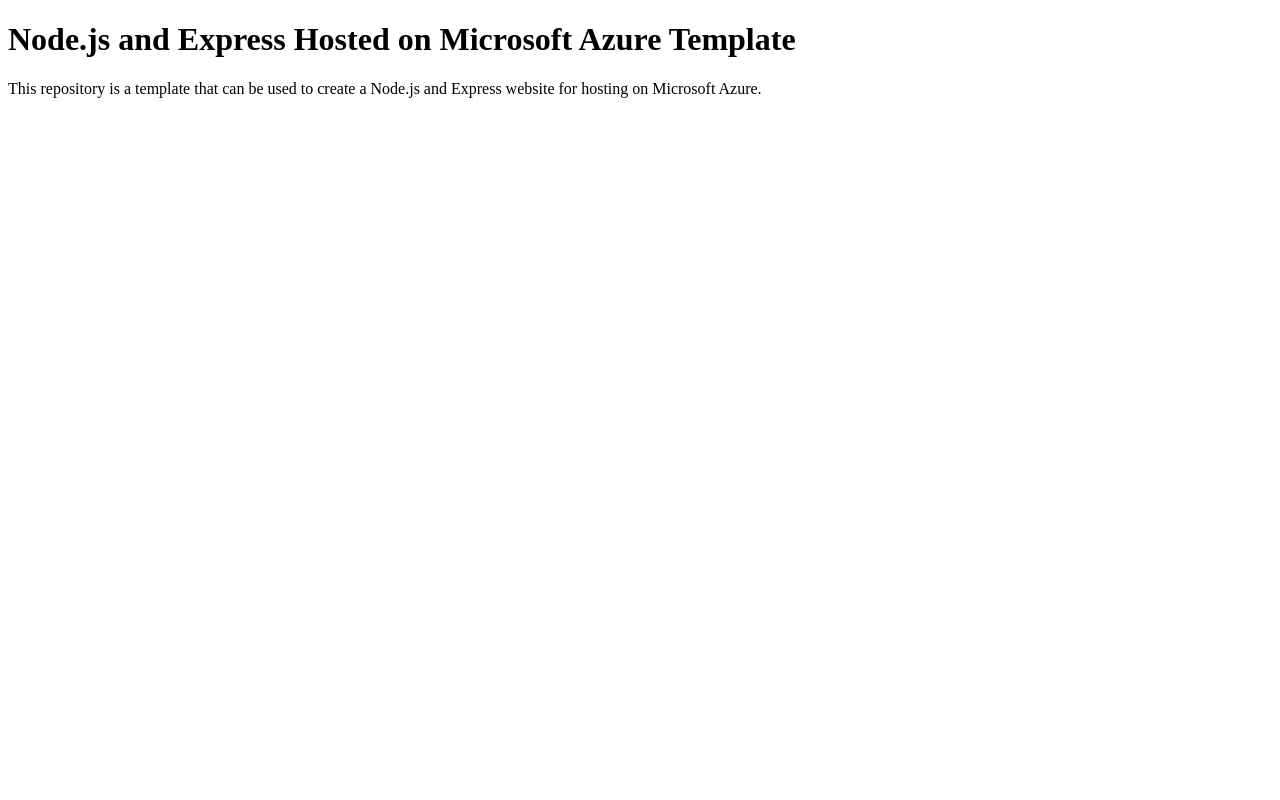
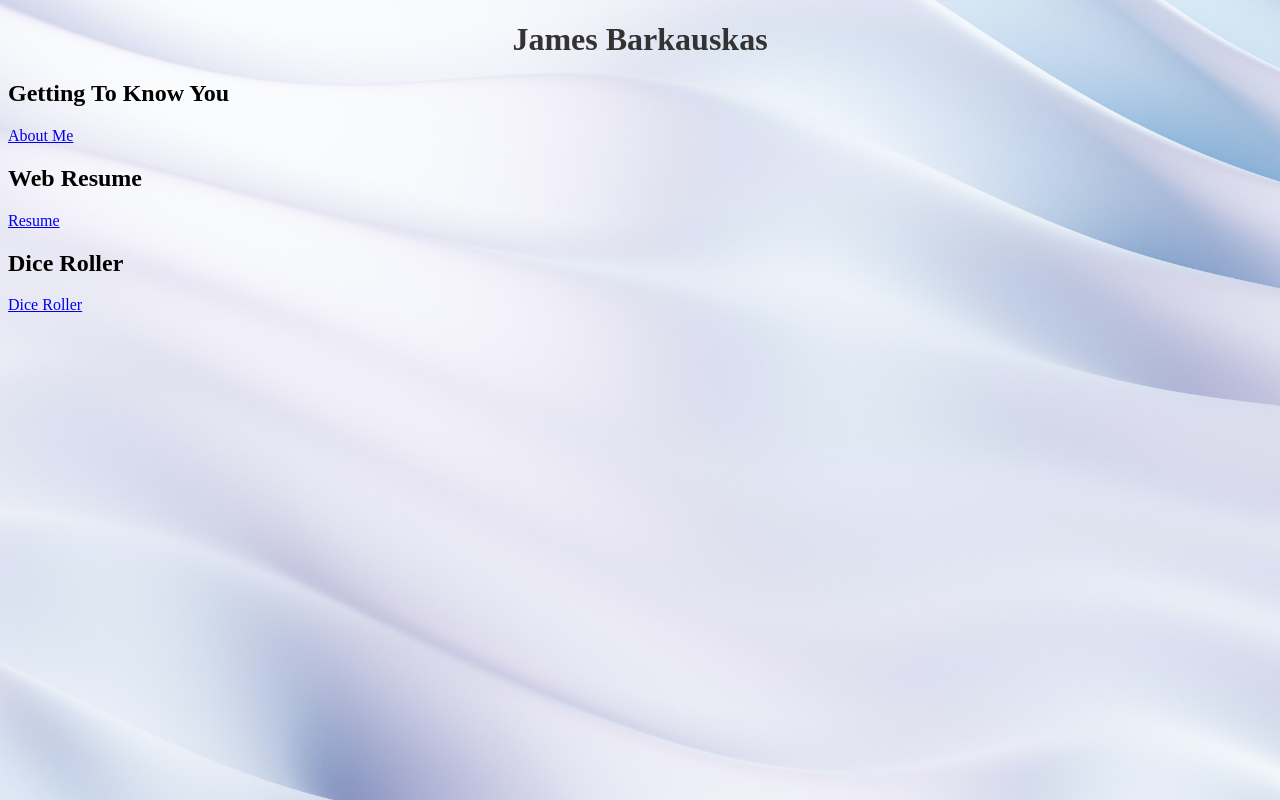
Before and after one commit to JamesBarkauskas/assignment-portfolio-nodejs-jb, a website: page client/index.html in a window 1280 px wide. Drawn offline with Linux system fonts and the light colour scheme.

Commit message:
updated index, added css and img

```diff
--- a/client/index.html
+++ b/client/index.html
@@ -1,11 +1,24 @@
 <!DOCTYPE html>
-<html>
-<head>
-	<title>Node.js on Azure Template</title>
-</head>
-<body>
-	<h1>Node.js and Express Hosted on Microsoft Azure Template</h1>
-	<p>This repository is a template that can be used to create a Node.js and Express website for hosting on Microsoft
-	Azure.</p>
-</body>
+<html lang="en">
+    <head>
+        <meta charset="UTF-8">
+        <meta http-equiv="X-UA-Compatible" content="IE=edge">
+        <meta name="viewport" content="width=device-width, initial-scale=1.0">
+        <title>Assignment Portfolio</title>
+        <link rel="stylesheet" href="./style.css">
+    </head>
+    <body>
+        <h1 class="name">James Barkauskas</h1>
+
+        <h2>Getting To Know You</h2>
+        <a href="https://salmon-sea-067d9ae10.2.azurestaticapps.net/">About Me</a>
+
+
+        <h2>Web Resume</h2>
+        <a href="https://blue-sky-0adb93510.2.azurestaticapps.net/">Resume</a>
+
+        <h2>Dice Roller</h2>
+        <a href="https://black-wave-0b20c5310.2.azurestaticapps.net/">Dice Roller</a>
+
+    </body>
 </html>
--- /dev/null
+++ b/client/style.css
@@ -0,0 +1,12 @@
+h1 {
+    color: #333;
+}
+
+body {
+    background-image: url('./img/background.jpg');
+    background-size: cover;
+}
+
+.name {
+    text-align: center;
+}
```
Also changed, not shown: client/img/background.jpg (added).
